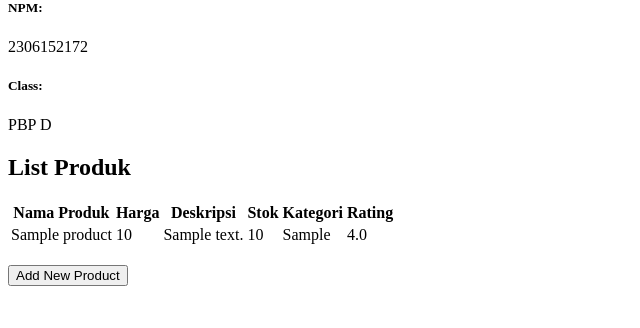
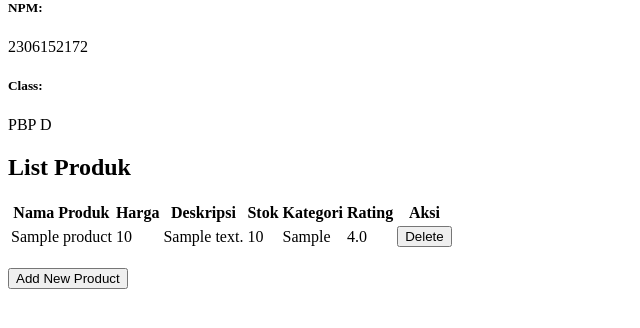
Before and after one commit to sopigoo/grab-it-now, a Django app: page / in a window 1280 px wide. Shown: the part 159-487 px from the top of the page, without its empty margins (0-640 px from the left). Run offline with Django 4.2, Linux system fonts and the light colour scheme; tables that the repository leaves empty hold one stand-in row (values such as "Sample post").

Commit message:
Add new feature: delete product

```diff
--- a/main/templates/main.html
+++ b/main/templates/main.html
@@ -22,6 +22,7 @@
     <th>Stok</th>
     <th>Kategori</th>
     <th>Rating</th>
+    <th>Aksi</th>
   </tr>
 
   {% for product in products %}
@@ -32,6 +33,11 @@
     <td>{{product.stock}}</td>
     <td>{{product.category}}</td>
     <td>{{product.rating}}</td>
+    <td>
+        <a href="{% url 'main:delete_product' product.id %}">
+          <button>Delete</button>
+        </a>
+      </td>
   </tr>
   {% endfor %}
 </table>
--- a/main/urls.py
+++ b/main/urls.py
@@ -1,5 +1,5 @@
 from django.urls import path
-from main.views import show_main, add_product, show_xml, show_json, show_xml_by_id, show_json_by_id
+from main.views import show_main, add_product, show_xml, show_json, show_xml_by_id, show_json_by_id, delete_product
 
 app_name = 'main'
 
@@ -10,4 +10,5 @@ urlpatterns = [
     path('json/', show_json, name='show_json'),
     path('xml/<str:id>/', show_xml_by_id, name='show_xml_by_id'),
     path('json/<str:id>/', show_json_by_id, name='show_json_by_id'),
+    path('delete-product/<uuid:id>/', delete_product, name='delete_product'),
 ]
--- a/main/views.py
+++ b/main/views.py
@@ -1,4 +1,4 @@
-from django.shortcuts import render, redirect
+from django.shortcuts import render, redirect, get_object_or_404
 from main.forms import ProductForm
 from main.models import Product
 from django.http import HttpResponse
@@ -26,6 +26,11 @@ def add_product(request):
     context = {'form': form}
     return render(request, "add_product.html", context)
 
+def delete_product(request, id):
+    product = get_object_or_404(Product, pk=id)
+    product.delete()
+    return redirect('main:show_main')
+
 def show_xml(request):
     data = Product.objects.all()
     return HttpResponse(serializers.serialize("xml", data), content_type="application/xml")
```
